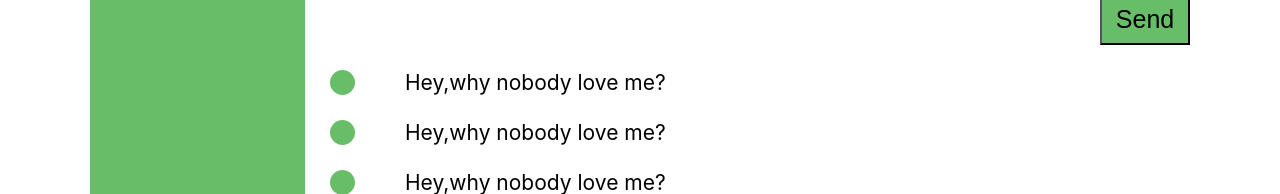
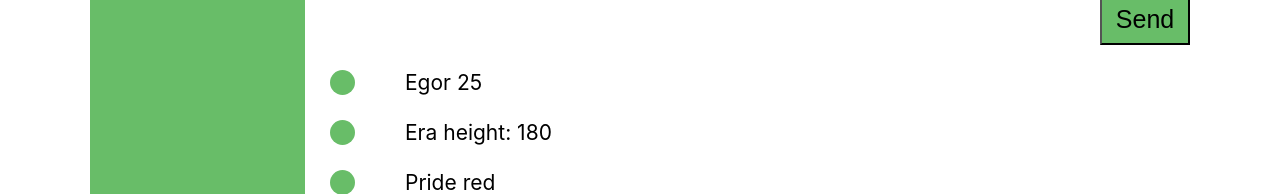
Before and after one commit to pixel1401/react, a React (Create React App) app: page / in a window 1280 px wide. Shown: the part 758-952 px from the top of the page. Built offline with nearby package versions, Linux system fonts and the light colour scheme.

Commit message:
16 lesson

```diff
--- a/src/component/profile/post/post.jsx
+++ b/src/component/profile/post/post.jsx
@@ -1,12 +1,12 @@
 import s from "./post.module.css"
 
-const Post = () => {
+const Post = (props) => {
     return (
         <div className= {s.content__comment}>
             <div className= {s.content__comment_item}>
               <div className= {s.content__comment_img}>
               </div>
-              <div className= {s.content__comment_text}>Hey,why nobody love me?</div>
+              <div className= {s.content__comment_text}>{props.name}  {props.age}  {props.color}  {props.height}</div>
             </div>
 
         </div>
--- a/src/component/profile/profile.jsx
+++ b/src/component/profile/profile.jsx
@@ -25,9 +25,9 @@ const Profile = () => {
             <button type="submit">Send</button>
           </form>
 
-            <Post />
-            <Post />
-            <Post />
+            <Post name="Egor" age="25"/>
+            <Post  name="Era" height="height: 180"/>
+            <Post  name="Pride" color="red"/>
 
 
 
```
